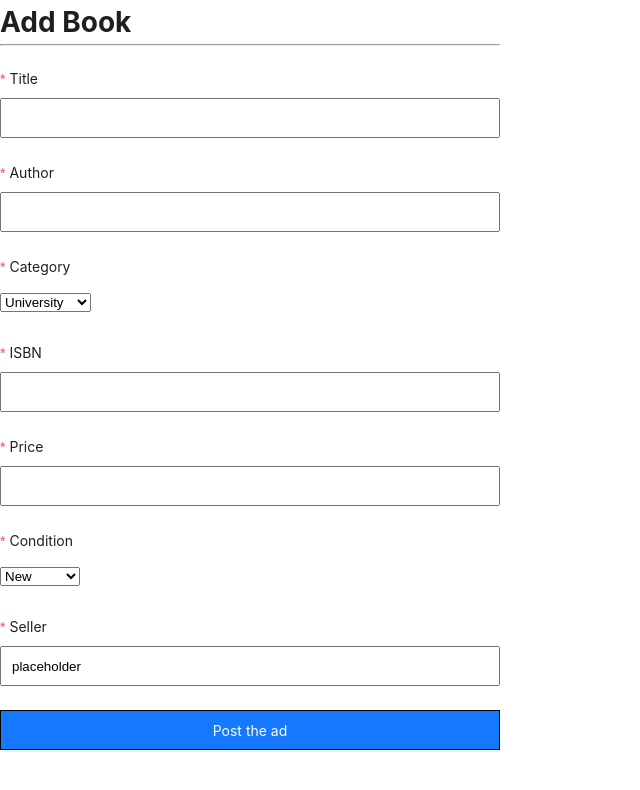
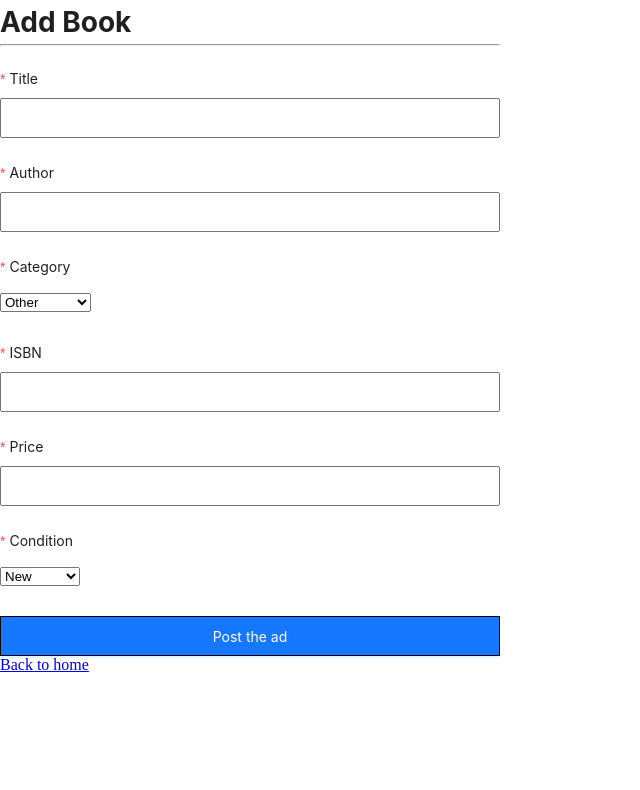
Before and after one commit to G23-grab-a-book/Code, a Next.js app: page /annunci/new in a window 1280 px wide. Shown: the top 790 px of the page, without its empty margins (0-640 px from the left). Built offline with nearby package versions, Linux system fonts and the light colour scheme.

Commit message:
set seller as logged user

```diff
--- a/src/app/annunci/[id]/page.tsx
+++ b/src/app/annunci/[id]/page.tsx
@@ -1,11 +1,8 @@
 'use client'
-import { RequiredField } from "@/app/helpers/validation";
-import {Button, Form, message, Select} from "antd"
+
 import axios from "axios";
-import Link from "next/link"
-import { useRouter } from 'next/navigation';
-import type { GetStaticProps, GetStaticPaths } from 'next'
 import {use} from "react"
+import Link from "next/link";
 
 
 let id: string = "";
@@ -35,14 +32,14 @@
             {ad && (
                 <div className="annuncioBody">
                     <h2 className="Title">{ad.title}</h2>
-                    <p>id from url: {params.id}</p>
-                    <p>title from ad: {ad.title}</p>
                     <p>author: {ad.author}</p>
                     <p>category: {ad.category}</p>
                     <p>condition: {ad.condition}</p>
-                    <p>price: {ad.price}</p>
+                    <p>price: {ad.price}€</p>
                     <p>isbn: {ad.ISBN}</p>
-                    <p>seller: {ad.seller}</p>
+                    <p>sellerID: {ad.seller}</p>
+                    <hr/>
+                    <Link href={"/"}>Back to home</Link>
                 </div>
             )}
         </div>
--- a/src/app/annunci/new/page.tsx
+++ b/src/app/annunci/new/page.tsx
@@ -4,7 +4,7 @@
 import axios from "axios";
 import Link from "next/link"
 import { useRouter } from 'next/navigation';
-import React, { useState } from 'react'
+import React from 'react'
 
 interface annuncioType {
     title: string;
@@ -26,7 +26,9 @@
             console.log(res.data.data._id);
             router.push("/annunci/"+id);
         } catch (error: any) {
+            message.error("Please log in");
             message.error(error.response.data.message);
+
         }
     };
 
@@ -50,13 +52,17 @@
                     </Form.Item>
                     <Form.Item name="category" label="Category"
                                rules={RequiredField('Please choose the category')}
-                               initialValue={'university'}>
+                               initialValue={'other'}>
                         <select>
                             <option value="university">University</option>
                             <option value="action">Action</option>
                             <option value="horror">Horror</option>
                             <option value="non-fiction">Non-Fiction</option>
                             <option value="comic">Comic</option>
+                            <option value="fantasy">Fantasy</option>
+                            <option value="science">Science</option>
+                            <option value="mystery">Mystery</option>
+                            <option value="other">Other</option>
                         </select>
                     </Form.Item>
                     <Form.Item name="ISBN" label="ISBN"
@@ -79,16 +85,12 @@
                             <option value="damaged">Damaged</option>
                         </select>
                     </Form.Item>
-                    <Form.Item name="seller" label="Seller"
-                               rules={RequiredField('placeholder seller')}
-                               initialValue={'placeholder'}>
-                        <input type='text' />
-                    </Form.Item>
 
                     <Button type='primary' htmlType='submit' block>
                         Post the ad
                     </Button>
                 </Form>
+                <Link href={"/"}>Back to home</Link>
             </div>
         </div>
 
--- a/src/app/api/annunci/new/route.ts
+++ b/src/app/api/annunci/new/route.ts
@@ -1,15 +1,16 @@
 import { connectDB } from "../../../../../dbConfig";
 import Ad from "@/app/models/announceModel";
 import { NextRequest, NextResponse } from "next/server";
+import { validateJWT } from "@/app/helpers/validatejwt";
 
 connectDB();
 
 export async function POST(request: NextRequest) {
     try {
-
+        const userId = await validateJWT(request);
         const reqBody = await request.json();
         const newAd = new Ad(reqBody);
-
+        newAd.seller = userId;
         await newAd.save();
 
         return NextResponse.json({
```
